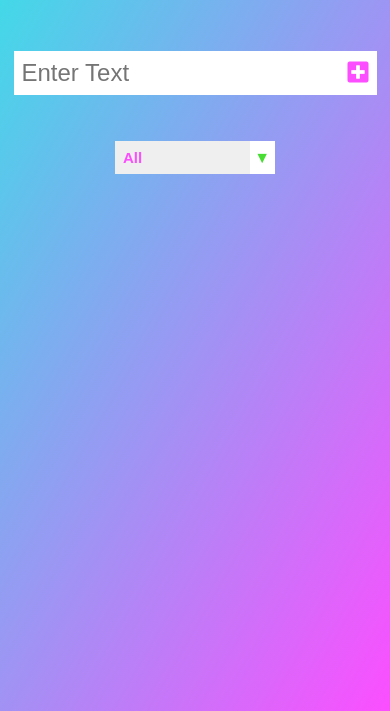
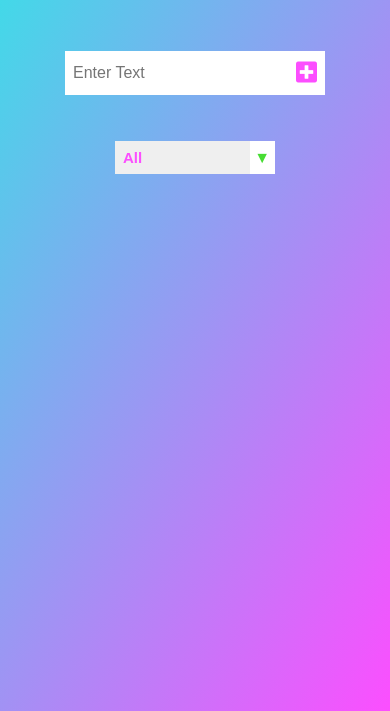
Before and after one commit to chaitanya-perikila/ToDoList, a website: page files/index.html in a window 390 px wide. Shown: the part 133-844 px from the top of the page. Drawn offline with Linux system fonts and the light colour scheme.

Commit message:
responsiveness

```diff
--- a/files/style.css
+++ b/files/style.css
@@ -158,3 +158,9 @@ select {
     flex-wrap: wrap;
   }
 }
+
+@media screen and (max-width: 425px) {
+  form input {
+    font-size: 1rem;
+  }
+}
```
